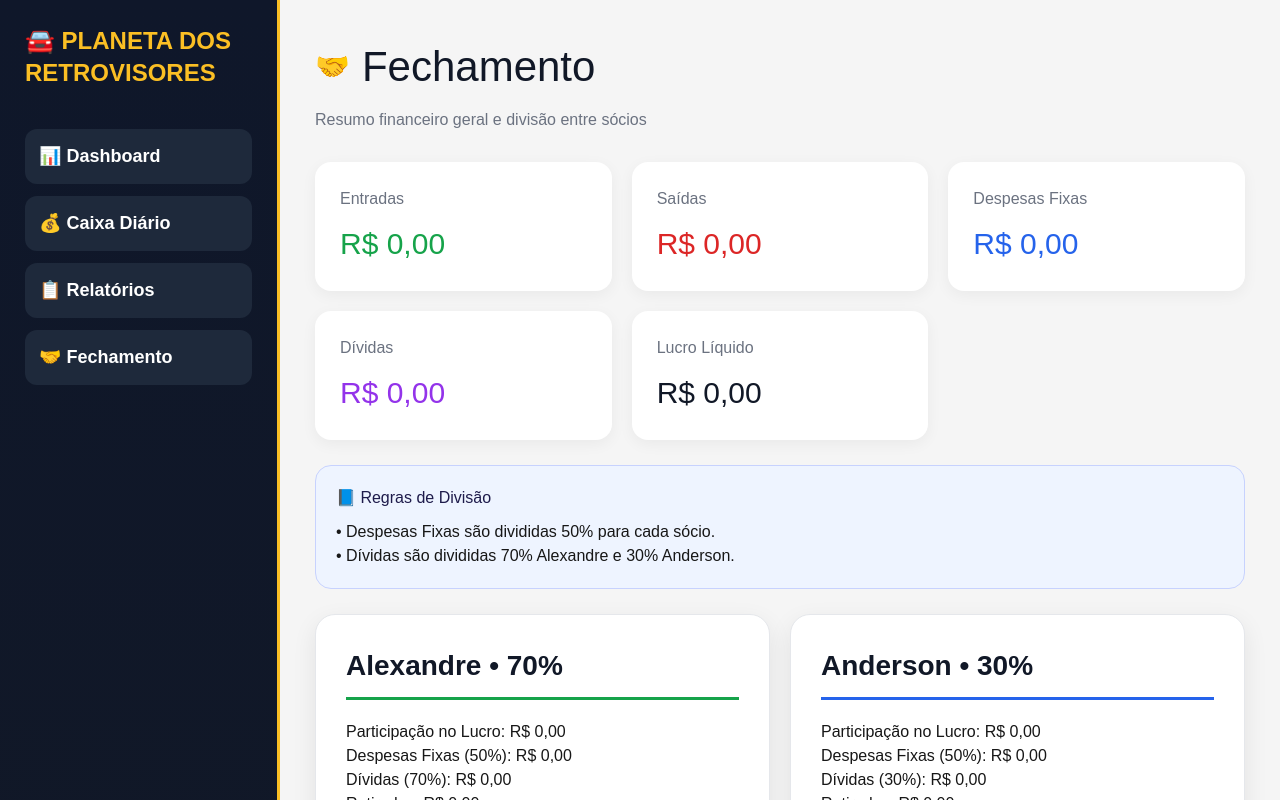
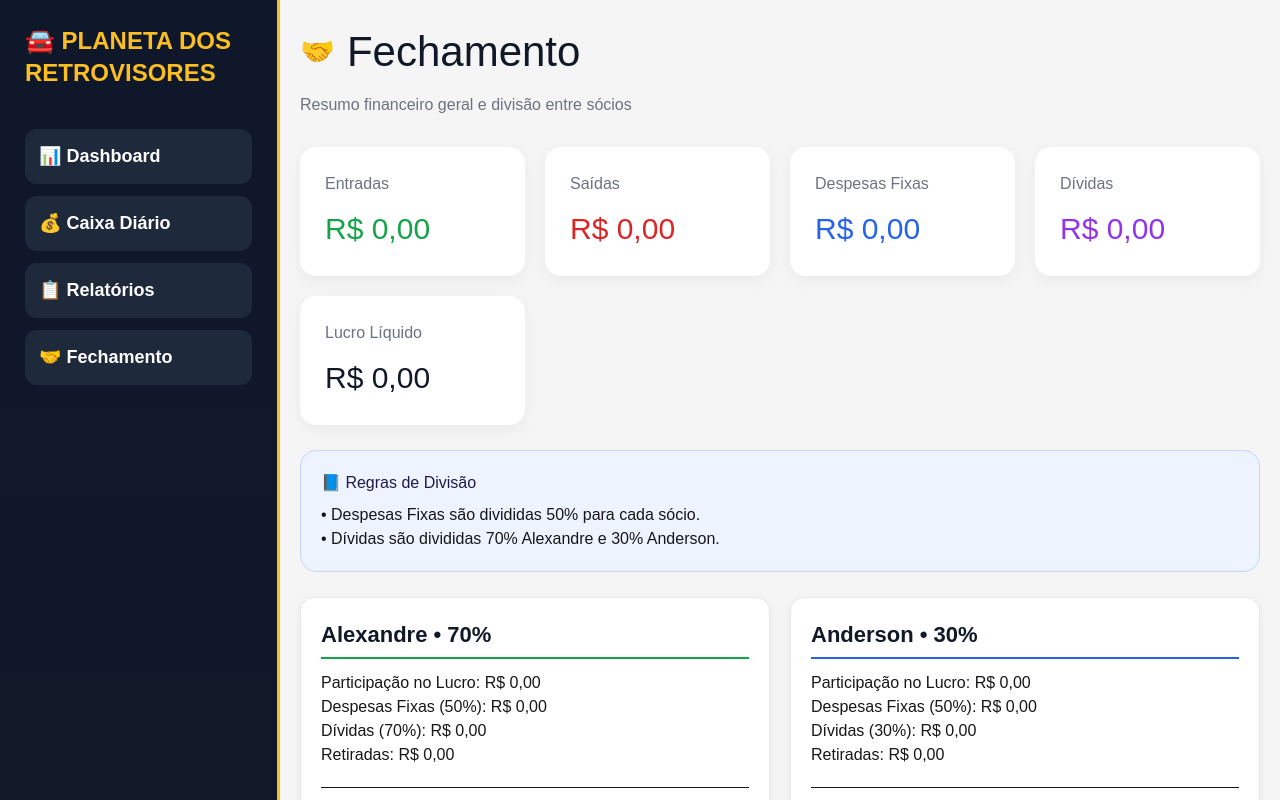
Before and after one commit to flaviaaraujo1812-png/milani-dashboard, a Next.js app: page /fechamento in a window 1280 px wide. Shown: the top 800 px of the page. Built offline with nearby package versions, Linux system fonts and the light colour scheme; no server answers; the database is empty.

Commit message:
atualização fechamento

```diff
--- a/app/fechamento/page.tsx
+++ b/app/fechamento/page.tsx
@@ -89,7 +89,7 @@ export default function Fechamento() {
 
       <div style={{
         flex: 1,
-        padding: "35px"
+        padding: "20px"
       }}>
 
         <h1 style={{
@@ -164,8 +164,9 @@ export default function Fechamento() {
         }}>
 
           <h3 style={{
-            marginBottom: "10px",
+            marginBottom: "8px",
             color: "#1e1b4b"
+
           }}>
             📘 Regras de Divisão
           </h3>
@@ -190,11 +191,11 @@ export default function Fechamento() {
 
             <h2 style={{
               color: "#111827",
-              marginBottom: "20px",
-              fontSize: "28px",
+              marginBottom: "12px",
+              fontSize: "22px",
               fontWeight: "bold",
-              borderBottom: "3px solid #16a34a",
-              paddingBottom: "10px"
+              borderBottom: "2px solid #16a34a",
+              paddingBottom: "6px"
             }}>
               Alexandre • 70%
             </h2>
@@ -236,11 +237,11 @@ export default function Fechamento() {
 
             <h2 style={{
               color: "#111827",
-              marginBottom: "20px",
-              fontSize: "28px",
+              marginBottom: "12px",
+              fontSize: "22px",
               fontWeight: "bold",
-              borderBottom: "3px solid #2563eb",
-              paddingBottom: "10px"
+              borderBottom: "2px solid #2563eb",
+              paddingBottom: "6px"
             }}>
               Anderson • 30%
             </h2>
@@ -258,7 +259,7 @@ export default function Fechamento() {
             }} />
 
             <h1 style={{
-              fontSize: "42px",
+              fontSize: "30px",
               color:
                 andersonFinal >= 0
                   ? "#16a34a"
@@ -325,8 +326,8 @@ function Card({
 
 const box = {
   background: "#fff",
-  padding: "30px",
-  borderRadius: "20px",
+  padding: "20px",
+  borderRadius: "14px",
   border: "1px solid #e5e7eb",
-  boxShadow: "0 8px 25px rgba(0,0,0,0.08)"
+  boxShadow: "0 4px 12px rgba(0,0,0,0.05)"
 }
```
